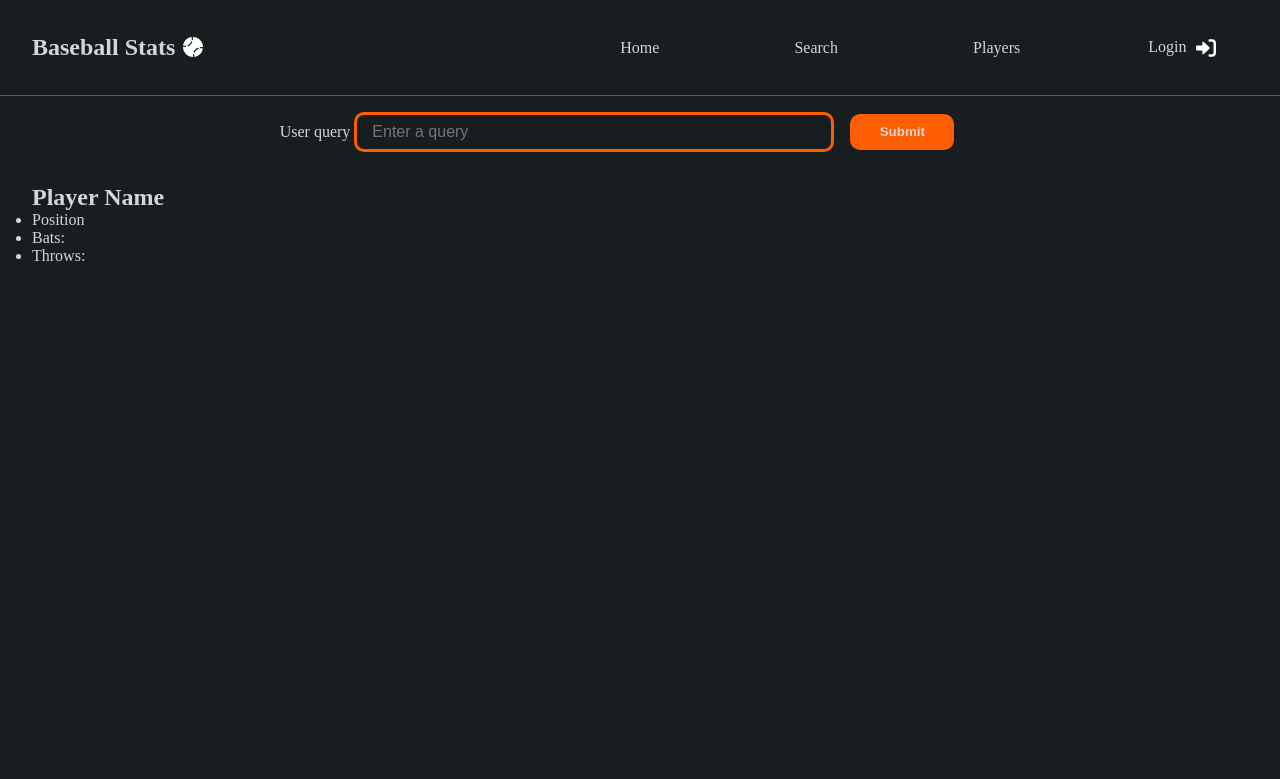
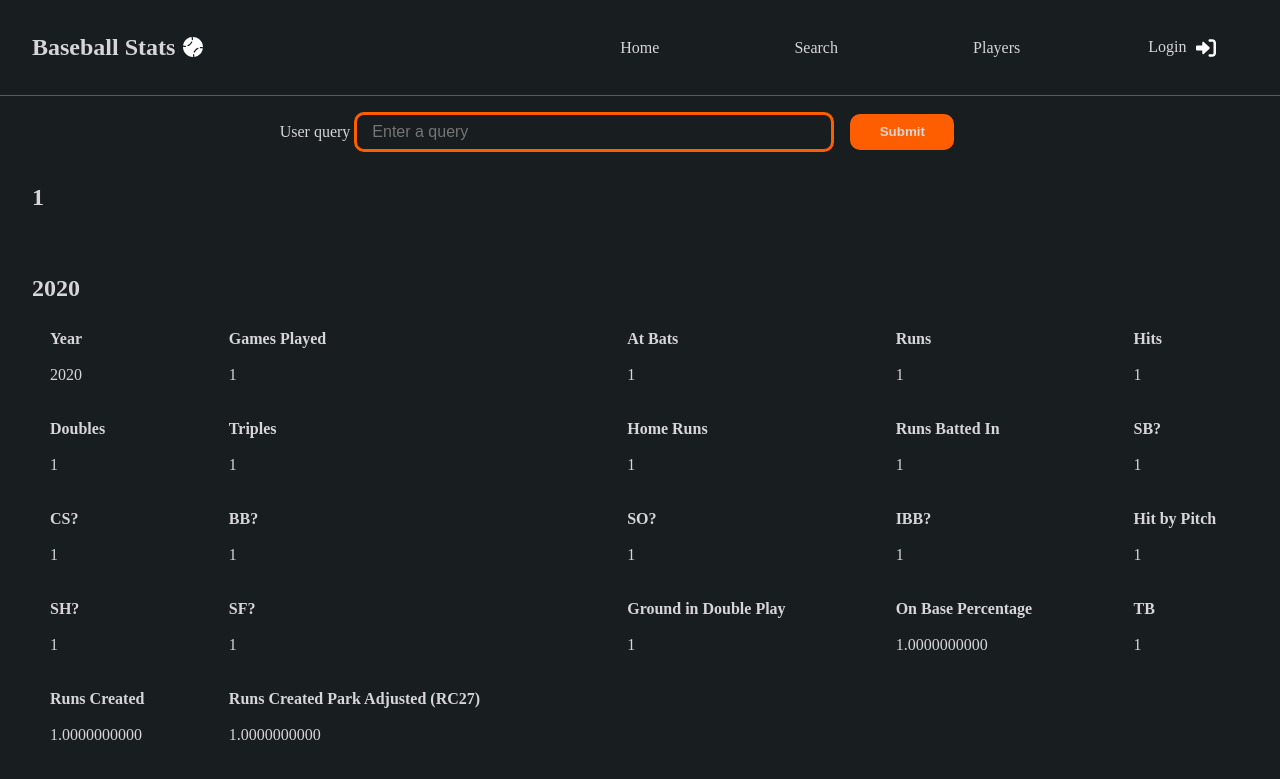
Before and after one commit to Matt-Hays/CS5302, a Flask app: template app/templates/index.html in a window 1280 px wide. Shown: the top 779 px of the page. Run offline with Flask 2, Linux system fonts and the light colour scheme; the template is opened without the code that fills it: values that come from a table or form of the project are taken from there, others are empty; tables that the repository leaves empty hold one stand-in row (values such as "Sample post"); form fields are guessed from the names that the template uses; parts of the project's set-up code (start-up, migrations or seed data) failed here and were passed over; some libraries are stand-ins or nearby versions.

Commit message:
Add New 2019 Lahman DB, Connect Player Search Bar to DB through Analysis Table

```diff
--- a/app/routes.py
+++ b/app/routes.py
@@ -1,13 +1,14 @@
-from crypt import methods
 from app import app
 from flask import render_template, flash, redirect
 from app.forms import PrimarySearchForm
+from app.models import Analysis
 
 
-@app.route("/", methods=['GET', 'POST'])
-@app.route("/index", methods=['GET', 'POST'])
+@app.route("/", methods=["GET", "POST"])
+@app.route("/index", methods=["GET", "POST"])
 def index():
     form = PrimarySearchForm()
     if form.validate_on_submit():
-        print(form.user_query.data)
+        results = Analysis.query.filter_by(playerid=form.user_query.data).all()
+        return render_template("index.html", form=form, results=results)
     return render_template("index.html", form=form)
--- a/app/static/styles/index.css
+++ b/app/static/styles/index.css
@@ -1,4 +1,26 @@
 .player {
-	padding-top: 1rem;
-	padding-left: 2rem;
+  padding-top: 1rem;
+  padding-left: 2rem;
 }
+
+.player-table-container {
+  margin-top: 2rem;
+}
+
+.player-table-container > h2 {
+  margin-top: 4rem;
+}
+
+.player-table {
+  width: 100%;
+  /* margin: 2rem auto; */
+}
+
+.player-table th,
+.player-table td {
+  padding: 0.5rem 1rem;
+}
+
+.table-header {
+  font-weight: bold;
+}
--- a/app/templates/index.html
+++ b/app/templates/index.html
@@ -6,11 +6,94 @@
 <title>{{ "title" }}</title>
 {% endblock %} {% block content %}
 <section class="player">
-  <h1>Player Name</h1>
-  <ul>
-    <li>Position</li>
-    <li>Bats:</li>
-    <li>Throws:</li>
-  </ul>
+  {% if results %}
+  <h1>{{ results[0].playerid }}</h1>
+  <article class="player-table-container">
+    {% for result in results %}
+    <h2>{{ result.yearID }}</h2>
+    <table class="player-table">
+      <th>
+        <tr>
+          <td class="table-header">Year</td>
+          <td class="table-header">Games Played</td>
+          <td class="table-header">At Bats</td>
+          <td class="table-header">Runs</td>
+          <td class="table-header">Hits</td>
+        </tr>
+      </th>
+      <tr>
+        <td>{{ result.yearID }}</td>
+        <td>{{ result.G }}</td>
+        <td>{{ result.AB }}</td>
+        <td>{{ result.R }}</td>
+        <td>{{ result.H }}</td>
+      </tr>
+
+      <th>
+        <tr>
+          <td class="table-header">Doubles</td>
+          <td class="table-header">Triples</td>
+          <td class="table-header">Home Runs</td>
+          <td class="table-header">Runs Batted In</td>
+          <td class="table-header">SB?</td>
+        </tr>
+      </th>
+      <tr>
+        <td>{{ result.B2 }}</td>
+        <td>{{ result.B3 }}</td>
+        <td>{{ result.HR }}</td>
+        <td>{{ result.RBI }}</td>
+        <td>{{ result.SB }}</td>
+      </tr>
+
+      <th>
+        <tr>
+          <td class="table-header">CS?</td>
+          <td class="table-header">BB?</td>
+          <td class="table-header">SO?</td>
+          <td class="table-header">IBB?</td>
+          <td class="table-header">Hit by Pitch</td>
+        </tr>
+      </th>
+      <tr>
+        <td>{{ result.CS }}</td>
+        <td>{{ result.BB }}</td>
+        <td>{{ result.SO }}</td>
+        <td>{{ result.IBB }}</td>
+        <td>{{ result.HBP }}</td>
+      </tr>
+
+      <th>
+        <tr>
+          <td class="table-header">SH?</td>
+          <td class="table-header">SF?</td>
+          <td class="table-header">Ground in Double Play</td>
+          <td class="table-header">On Base Percentage</td>
+          <td class="table-header">TB</td>
+        </tr>
+      </th>
+      <tr>
+        <td>{{ result.SH }}</td>
+        <td>{{ result.SF }}</td>
+        <td>{{ result.GIDP }}</td>
+        <td>{{ result.OBP }}</td>
+        <td>{{ result.TB }}</td>
+      </tr>
+
+      <th>
+        <tr>
+          <td class="table-header">Runs Created</td>
+          <td class="table-header">Runs Created Park Adjusted (RC27)</td>
+        </tr>
+      </th>
+      <tr>
+        <td>{{ result.RC }}</td>
+        <td>{{ result.RC27 }}</td>
+      </tr>
+    </table>
+    {% endfor %}
+    <!---->
+    {% endif %}
+  </article>
 </section>
 {% endblock %}
--- a/config.py
+++ b/config.py
@@ -1,7 +1,6 @@
 from dotenv import dotenv_values
-
 
 class Config(object):
     SECRET_KEY = "myamazinglycomplexsecretkeythatnoonewilleverguess"
-    SQLALCHEMY_DATABASE_URI = dotenv_values(".env.CONNECTION_STRING")
+    SQLALCHEMY_DATABASE_URI = dotenv_values(".env")['CONNECTION_STRING']
     SQLALCHEMY_TRACK_MODIFICATIONS = False
```
Also changed, not shown: app/models.py (+69 -7 lines), 1 other file.
